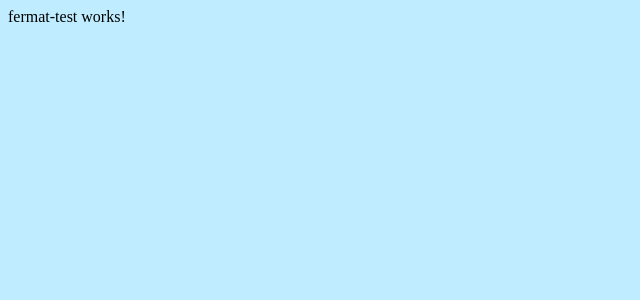
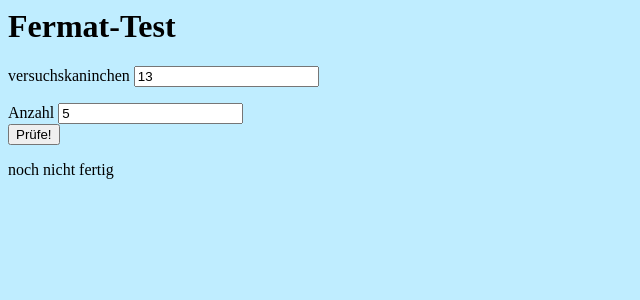
Before and after one commit to annalena0311/angular-erts9z, an Angular app: page / in a window 1280 px wide. Shown: the top 300 px of the page, without its empty margins (0-640 px from the left). Built offline with nearby package versions, Linux system fonts and the light colour scheme.

Commit message:
2 files modified

```diff
--- a/src/app/fermat-test/fermat-test.component.html
+++ b/src/app/fermat-test/fermat-test.component.html
@@ -1,3 +1,14 @@
-<p>
-fermat-test works!
-</p>
+<h1>Fermat-Test</h1>
+
+<form>
+  versuchskaninchen
+  <input name="versuchskaninchen"
+  [(ngModel)]="versuchskaninchen"/>
+<p> </p>
+
+  Anzahl <input name="Anzahl"
+  [(ngModel)]="Anzahl"/>
+
+  <br/><button>Prüfe!</button>
+</form>
+{{ergebnis}}
--- a/src/app/fermat-test/fermat-test.component.ts
+++ b/src/app/fermat-test/fermat-test.component.ts
@@ -7,6 +7,9 @@ import { Component, OnInit } from '@angular/core';
 })
 export class FermatTestComponent implements OnInit {
 
+versuchskaninchen: number=13;
+Anzahl: number=5;
+ergebnis="noch nicht fertig";
   constructor() { }
 
   ngOnInit() {
```
